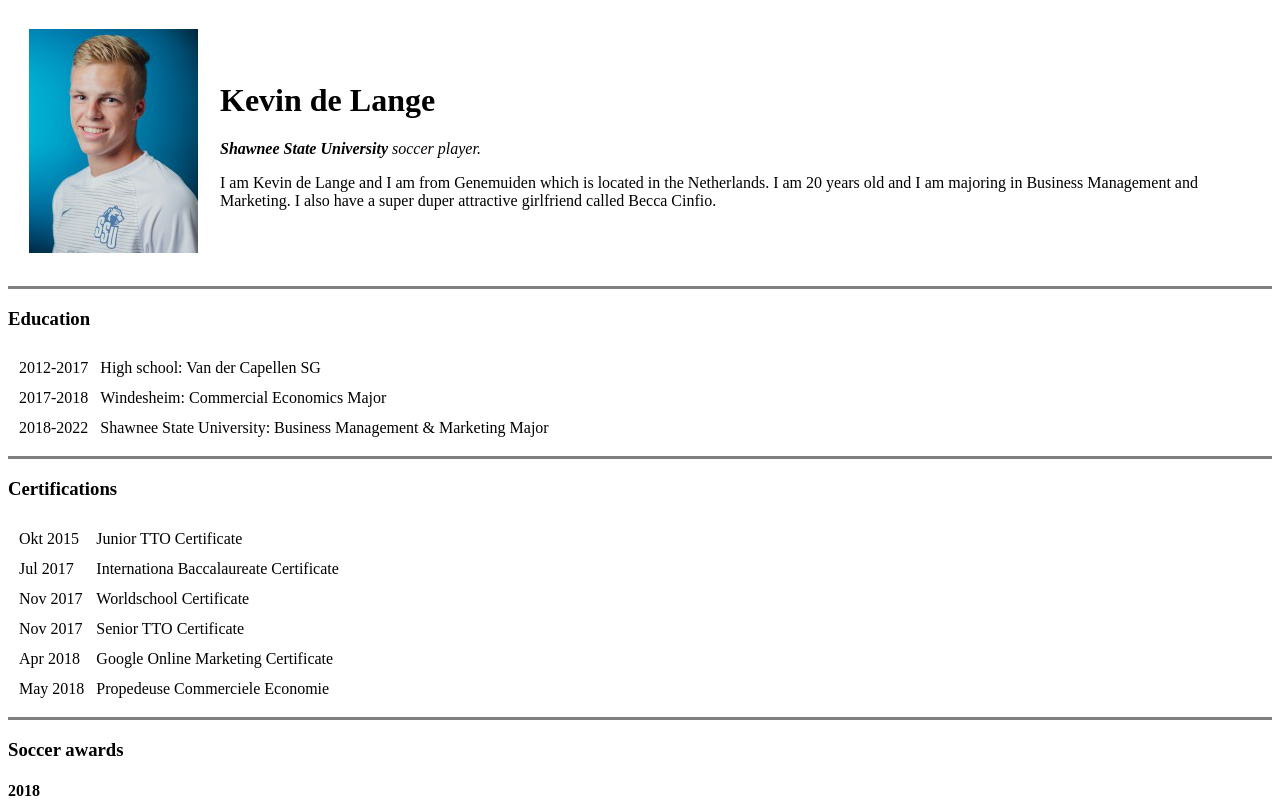
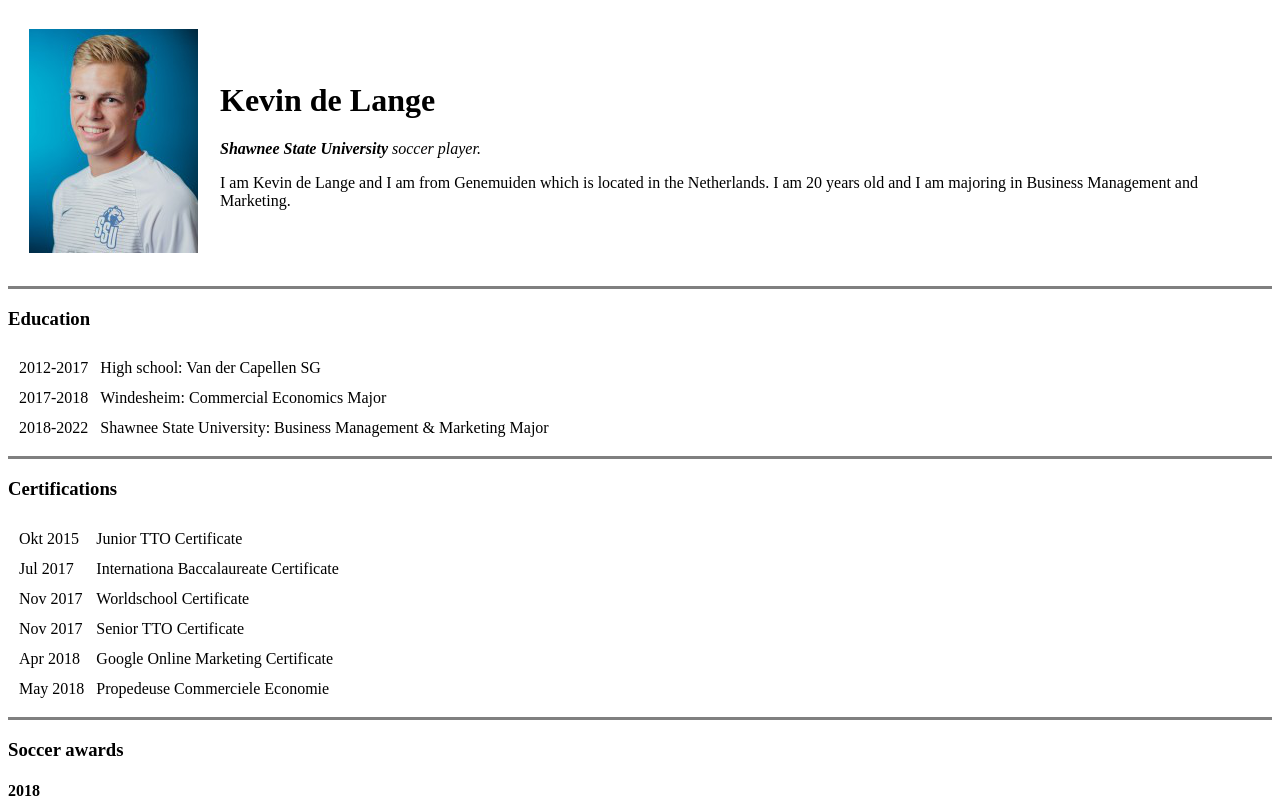
Before and after one commit to Kevindl17/cv, a plain HTML site: page index.html in a window 1280 px wide. Shown: the top 802 px of the page. Drawn offline with Linux system fonts and the light colour scheme; files whose address does not match are found by name.

Commit message:
Update index.html

```diff
--- a/index.html
+++ b/index.html
@@ -14,8 +14,7 @@
         <h1>Kevin de Lange</h1>
         <p><em><strong>Shawnee State University</strong> soccer player.</em></p>
         <p>I am Kevin de Lange and I am from Genemuiden which is located in the Netherlands.
-          I am 20 years old and I am majoring in Business Management and Marketing.
-          I also have a super duper attractive girlfriend called Becca Cinfio.</p>
+          I am 20 years old and I am majoring in Business Management and Marketing.</p>
       </td>
     </tr>
   </table>
```
